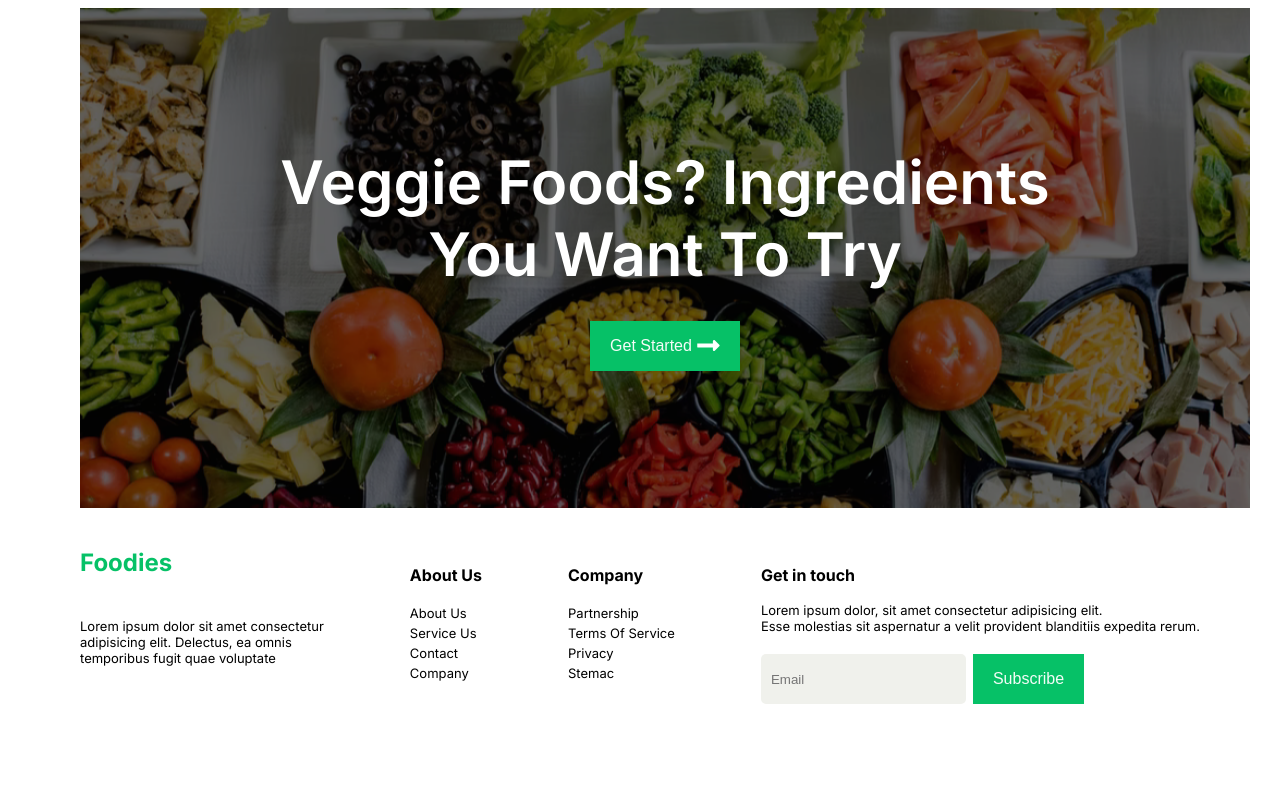
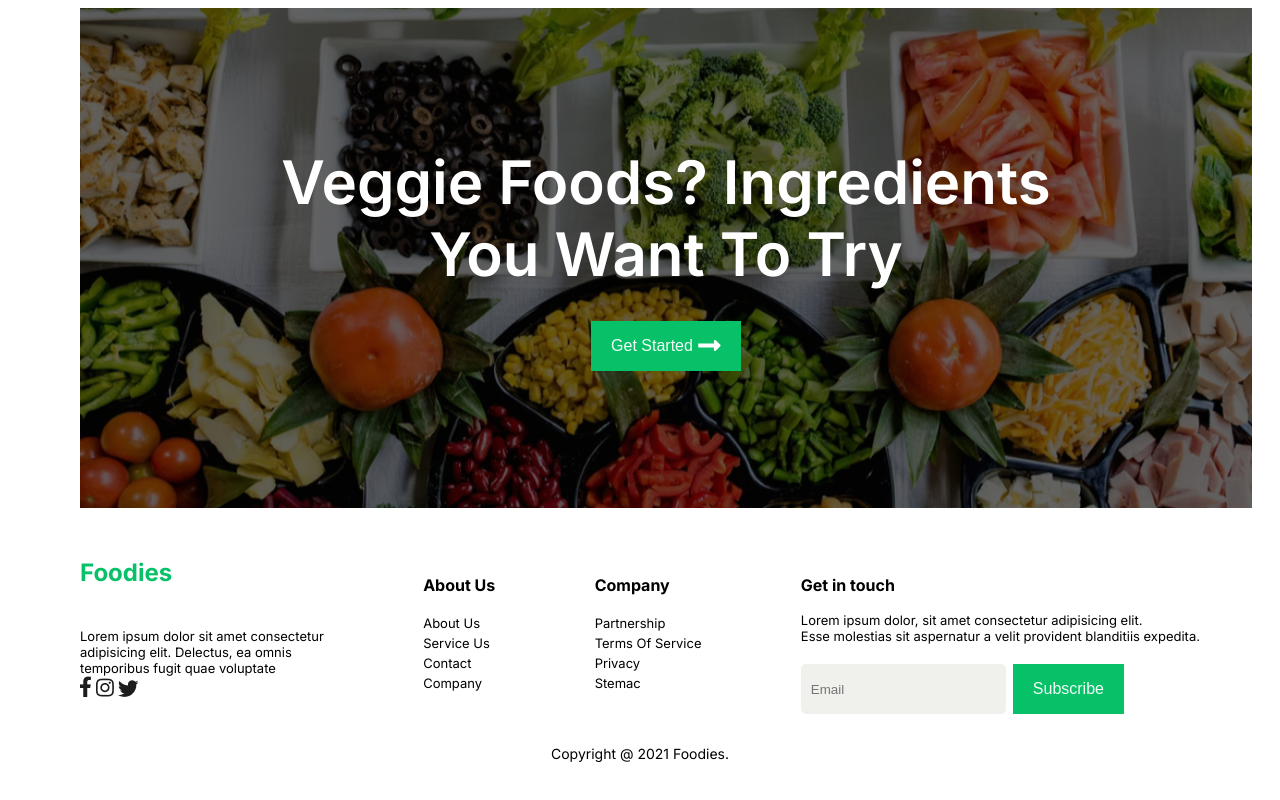
Before and after one commit to Lillianebisidor/Foodies, a plain HTML site: page index.html in a window 1280 px wide. Shown: the part 5025-5825 px from the top of the page. Before the commit the page ends 5749 px from the top, so only its background shows below. Drawn offline with Linux system fonts and the light colour scheme.

Commit message:
changes on landing page

```diff
--- a/index.html
+++ b/index.html
@@ -344,6 +344,12 @@
             adipisicing elit. Delectus, ea omnis <br />temporibus fugit quae
             voluptate
           </p>
+
+          <div class="icon-div">
+            <img src="./images/facebook (1).png" alt="">
+            <img src="./images/instagram (1).png" alt="">
+            <img src="./images/twitter-brands (1).png" alt="">
+          </div>
         </div>
 
         <div>
@@ -374,8 +380,8 @@
           <h4>Get in touch</h4>
           <p>
             Lorem ipsum dolor, sit amet consectetur adipisicing elit. <br />
-            Esse molestias sit aspernatur a velit provident blanditiis expedita
-            rerum.
+            Esse molestias sit aspernatur a velit provident blanditiis expedita.
+
           </p>
           <div class="footer-form">
             <input type="email" placeholder="Email" name="" id="">
@@ -385,6 +391,10 @@
           </div>
 
         </div>
+      </section>
+
+      <section class="bottom-footer">
+        <p>Copyright @ 2021 Foodies.</p>
 
       </section>
     </footer>
--- a/style.css
+++ b/style.css
@@ -501,7 +501,7 @@ section .food-div h3 {
     justify-content: center;
     align-items: center;
     height: 500px;
-    width: 1170px;
+    width: 1172px;
     color: white;
     background-size: cover;
     background-image: url("./images/Rectangle\ 2.png");
@@ -538,10 +538,12 @@ footer>.top-footer {
     display: flex;
     justify-content: space-between;
     flex-wrap: wrap;
+    padding-top: 10px;
 }
 
 footer>.top-footer>div>p {
     font-size: 13px;
+
 }
 
 footer h4 {
@@ -581,3 +583,19 @@ footer a {
    margin-top: 0px !important;
    margin-left:  7px;
 }
+
+footer > .bottom-footer > p {
+    text-align: center;
+    padding: 30px  0;
+    font-weight: 400;
+    font-size: 14px;
+    line-height: 19.36px;
+}
+
+.top-footer .icon {
+    margin-top: 10px;
+    width: 17.84px;
+    height: 17.84px;
+    left: 171px;
+
+}
```
Also changed, not shown: images/facebook (1).png (added), images/instagram (1).png (added), images/twitter-brands (1).png (added).
